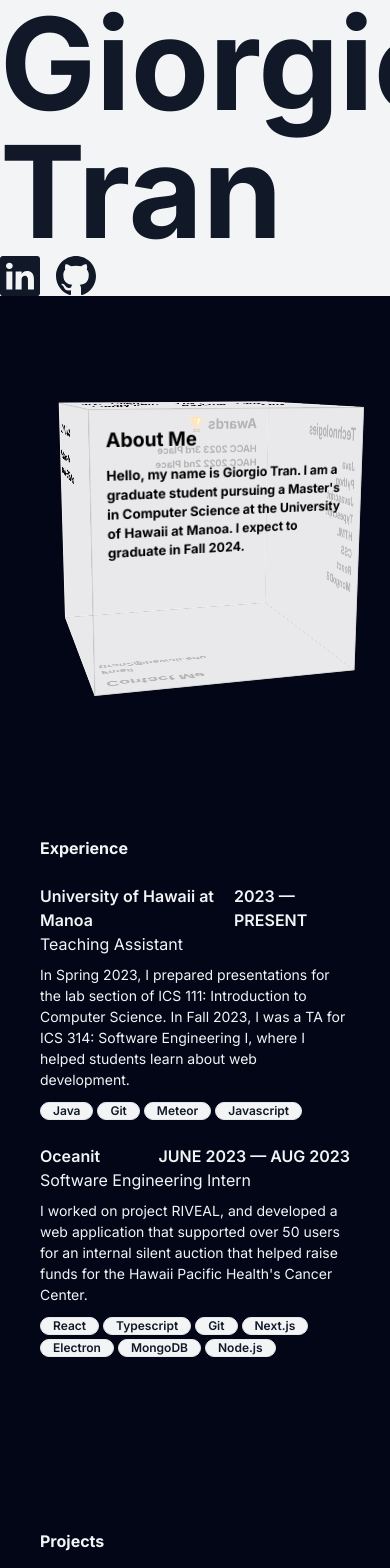
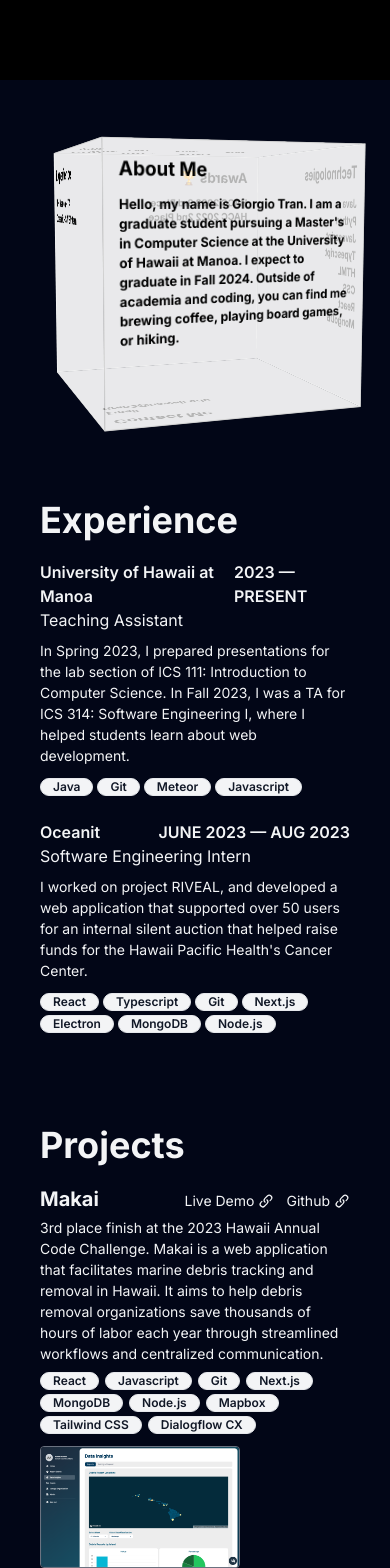
Before and after one commit to giorgio-tran/real-portfolio, a Next.js app in the folder portfolio/: page / in a window 390 px wide. Shown: the top 1568 px of the page. Built offline with nearby package versions, Linux system fonts and the light colour scheme.

Commit message:
Update projects and mobile responsiveness

```diff
--- a/portfolio/src/app/components/Project.jsx
+++ b/portfolio/src/app/components/Project.jsx
@@ -0,0 +1,56 @@
+import Link from "next/link";
+import Pill from "./Pill";
+import Image from "next/image";
+
+const Project = ({ project }) => {
+  return (
+    <div className="w-full">
+      <div className="flex md:w-3/4 md:pr-4 justify-between items-baseline">
+        <div className="font-bold text-xl">{project.name}</div>
+        <div className="text-sm flex gap-3">
+          {project.links &&
+            project.links.map((link, index) => (
+              <Link
+                href={link.url}
+                key={index}
+                className="flex gap-1 items-center hover:text-blue-400"
+              >
+                {link.name}{" "}
+                <svg
+                  xmlns="http://www.w3.org/2000/svg"
+                  viewBox="0 0 20 20"
+                  fill="currentColor"
+                  className="w-4 h-4"
+                >
+                  <path d="M12.232 4.232a2.5 2.5 0 0 1 3.536 3.536l-1.225 1.224a.75.75 0 0 0 1.061 1.06l1.224-1.224a4 4 0 0 0-5.656-5.656l-3 3a4 4 0 0 0 .225 5.865.75.75 0 0 0 .977-1.138 2.5 2.5 0 0 1-.142-3.667l3-3Z" />
+                  <path d="M11.603 7.963a.75.75 0 0 0-.977 1.138 2.5 2.5 0 0 1 .142 3.667l-3 3a2.5 2.5 0 0 1-3.536-3.536l1.225-1.224a.75.75 0 0 0-1.061-1.06l-1.224 1.224a4 4 0 1 0 5.656 5.656l3-3a4 4 0 0 0-.225-5.865Z" />
+                </svg>
+              </Link>
+            ))}
+        </div>
+      </div>
+      <div className="flex flex-col gap-2 lg:gap-3 md:flex-row">
+        <div className="md:w-3/4">
+          <div className="text-sm py-1 leading-normal">
+            {project.description}
+          </div>
+          <div className="flex flex-wrap gap-x-1.5 gap-y-1 py-1 lg:py-2">
+            {project.technologies.map((tech, index) => (
+              <Pill key={index}>{tech}</Pill>
+            ))}
+          </div>
+        </div>
+        <div className="lg:w-1/4">
+          <Image
+            src={project.image}
+            width={200}
+            height={200}
+            className="border-gray-500 border rounded"
+          />
+        </div>
+      </div>
+    </div>
+  );
+};
+
+export default Project;
--- a/portfolio/src/app/data/projects.js
+++ b/portfolio/src/app/data/projects.js
@@ -45,7 +45,7 @@ export const projects = [
     name: "DOELT",
     image: "/projects/doelt.png",
     description:
-      "2nd place finish at the 2022 Hawaii Annual Code Challenge. The Department of Education Legislative Tracker (DOELT) is a web application that helps the DOE track and manage legislation. I gathered user needs and architected the user experience. Additionally, I implemented a scraper that scrapes several pages in the Hawaii State Legislature website for bills and their related information, and further assisted with frontend and backend development.",
+      "2nd place finish at the 2022 Hawaii Annual Code Challenge. The Department of Education Legislative Tracker (DOELT) is a web application that helps the DOE track and manage legislation. A scraper was built to obtain up to date and accurate information about ongoing legislation, and a user friendly interface was developed for the DOE to stay up to date with the latest legislation.",
     technologies: [
       "React",
       "Javascript",
--- a/portfolio/src/app/page.js
+++ b/portfolio/src/app/page.js
@@ -4,14 +4,13 @@ import { useState } from "react";
 import { experience } from "./data/experience";
 import { projects } from "./data/projects";
 import Experience from "./components/Experience";
-import Image from "next/image";
-import Pill from "./components/Pill";
+import Project from "./components/Project";
 
 export default function Home() {
   const [isMouseDown, setIsMouseDown] = useState(false);
   const [rotateCube, setRotateCube] = useState({
-    x: -10,
-    y: 15,
+    x: -5,
+    y: 19,
   });
 
   return (
@@ -28,12 +27,12 @@ export default function Home() {
         }
       }}
       onMouseUp={() => {
-        console.log("unclicked");
+        // console.log("unclicked");
         setIsMouseDown(false);
       }}
       onTouchMove={(e) => {
-        console.log("touch move");
-        console.log(e.touches[0]);
+        // console.log("touch move");
+        // console.log(e.touches[0]);
         if (isMouseDown) {
           setRotateCube({
             x: rotateCube.x + -e.movementY,
@@ -45,16 +44,16 @@ export default function Home() {
         setIsMouseDown(false);
       }}
     >
-      <div className="overflow-hidden lg:min-h-screen lg:w-1/2 lg:fixed flex flex-col justify-between bg-gray-100 text-gray-900 lg:py-20 lg:pl-20">
-        <div className="text-9xl font-bold">
+      <div className="overflow-hidden lg:min-h-screen lg:w-1/2 lg:fixed flex lg:flex-col justify-between lg:bg-gray-100 lg:text-gray-900 px-10 py-5 lg:py-20 lg:pl-20">
+        <div className="text-4xl lg:text-9xl font-bold flex gap-1 lg:gap-0 lg:flex-col">
           <div>Giorgio</div>
           <div>Tran</div>
         </div>
-        <div className="flex gap-4">
+        <div className="flex gap-3 lg:gap-4 items-center">
           <svg
             xmlns="http://www.w3.org/2000/svg"
             fill="currentColor"
-            className="h-10 w-10"
+            className="h-7 w-7 lg:h-10 lg:w-10"
             viewBox="0 0 16 16"
           >
             <path d="M0 1.146C0 .513.526 0 1.175 0h13.65C15.474 0 16 .513 16 1.146v13.708c0 .633-.526 1.146-1.175 1.146H1.175C.526 16 0 15.487 0 14.854V1.146zm4.943 12.248V6.169H2.542v7.225h2.401m-1.2-8.212c.837 0 1.358-.554 1.358-1.248-.015-.709-.52-1.248-1.342-1.248-.822 0-1.359.54-1.359 1.248 0 .694.521 1.248 1.327 1.248h.016zm4.908 8.212V9.359c0-.216.016-.432.08-.586.173-.431.568-.878 1.232-.878.869 0 1.216.662 1.216 1.634v3.865h2.401V9.25c0-2.22-1.184-3.252-2.764-3.252-1.274 0-1.845.7-2.165 1.193v.025h-.016a5.54 5.54 0 0 1 .016-.025V6.169h-2.4c.03.678 0 7.225 0 7.225h2.4" />
@@ -62,7 +61,7 @@ export default function Home() {
           <svg
             xmlns="http://www.w3.org/2000/svg"
             fill="currentColor"
-            className="h-10 w-10"
+            className="h-7 w-7 lg:h-10 lg:w-10"
             viewBox="0 0 16 16"
           >
             <path d="M8 0C3.58 0 0 3.58 0 8c0 3.54 2.29 6.53 5.47 7.59.4.07.55-.17.55-.38 0-.19-.01-.82-.01-1.49-2.01.37-2.53-.49-2.69-.94-.09-.23-.48-.94-.82-1.13-.28-.15-.68-.52-.01-.53.63-.01 1.08.58 1.23.82.72 1.21 1.87.87 2.33.66.07-.52.28-.87.51-1.07-1.78-.2-3.64-.89-3.64-3.95 0-.87.31-1.59.82-2.15-.08-.2-.36-1.02.08-2.12 0 0 .67-.21 2.2.82.64-.18 1.32-.27 2-.27.68 0 1.36.09 2 .27 1.53-1.04 2.2-.82 2.2-.82.44 1.1.16 1.92.08 2.12.51.56.82 1.27.82 2.15 0 3.07-1.87 3.75-3.65 3.95.29.25.54.73.54 1.48 0 1.07-.01 1.93-.01 2.2 0 .21.15.46.55.38A8.012 8.012 0 0 0 16 8c0-4.42-3.58-8-8-8" />
@@ -71,7 +70,7 @@ export default function Home() {
       </div>
 
       <div className="lg:w-1/2 lg:self-end px-10 bg-slate-950 text-gray-100">
-        <div className="flex justify-center items-center my-20">
+        <div className="flex justify-center items-center my-10 lg:my-20">
           <div
             className={`scene ${isMouseDown ? "" : `cursor-grab`}`}
             onMouseDown={() => {
@@ -95,7 +94,7 @@ export default function Home() {
                   <p>
                     Hello, my name is Giorgio Tran. I am a graduate student
                     pursuing a Master's in Computer Science at the University of
-                    Hawaii at Manoa. I expect to graduate in Fall 2024.
+                    Hawaii at Manoa. I expect to graduate in Fall 2024. Outside of academia and coding, you can find me brewing coffee, playing board games, or hiking.
                   </p>
                 </div>
               </div>
@@ -134,13 +133,9 @@ export default function Home() {
               </div>
               <div className="cube__face cube__face--top">
                 <div className="w-full h-full text-sm p-4">
-                  <h1 className="text-xl pb-3">Inspiration</h1>
+                  <h1 className="text-xl pb-3">Coffee I&apos;m Currently Drinking...</h1>
                   <p>
-                    When I went to Seattle for the first time, I was amazed by
-                    the glass artwork at the Chihuly Garden and Glass exhibit.
-                    The Persian Ceiling was my favorite piece and that
-                    experience heavily influenced the design of my portfolio. If
-                    you haven't been there, I highly recommend it!
+                    Black and White - Agualinda Natural Chiroso
                   </p>
                 </div>
               </div>
@@ -160,7 +155,7 @@ export default function Home() {
           </div>
         </div>
         <div className="">
-          <h1 className="lg:text-7xl font-bold w-full mt-40 mb-3">
+          <h1 className="text-4xl lg:text-7xl font-bold w-full mt-20 lg:mt-40 mb-2 lg:mb-3">
             Experience
           </h1>
           <div className="py-3 flex flex-col gap-6">
@@ -170,55 +165,10 @@ export default function Home() {
           </div>
         </div>
         <div className="pb-40">
-          <h1 className="lg:text-7xl font-bold w-full mt-40 mb-3">Projects</h1>
-          <div className="flex flex-col gap-6">
+          <h1 className="text-4xl lg:text-7xl font-bold w-full mt-20 lg:mt-40 mb-5 lg:mb-3">Projects</h1>
+          <div className="flex flex-col gap-8 lg:gap-6">
             {projects.map((project, index) => (
-              <div className="w-full" key={index}>
-                <div className="flex md:w-3/4 md:pr-4 justify-between items-baseline">
-                  <div className="font-bold text-xl">{project.name}</div>
-                  <div className="text-sm flex gap-3">
-                    {project.links &&
-                      project.links.map((link, index) => (
-                        <Link
-                          href={link.url}
-                          key={index}
-                          className="flex gap-1 items-center hover:text-blue-400"
-                        >
-                          {link.name}{" "}
-                          <svg
-                            xmlns="http://www.w3.org/2000/svg"
-                            viewBox="0 0 20 20"
-                            fill="currentColor"
-                            className="w-4 h-4"
-                          >
-                            <path d="M12.232 4.232a2.5 2.5 0 0 1 3.536 3.536l-1.225 1.224a.75.75 0 0 0 1.061 1.06l1.224-1.224a4 4 0 0 0-5.656-5.656l-3 3a4 4 0 0 0 .225 5.865.75.75 0 0 0 .977-1.138 2.5 2.5 0 0 1-.142-3.667l3-3Z" />
-                            <path d="M11.603 7.963a.75.75 0 0 0-.977 1.138 2.5 2.5 0 0 1 .142 3.667l-3 3a2.5 2.5 0 0 1-3.536-3.536l1.225-1.224a.75.75 0 0 0-1.061-1.06l-1.224 1.224a4 4 0 1 0 5.656 5.656l3-3a4 4 0 0 0-.225-5.865Z" />
-                          </svg>
-                        </Link>
-                      ))}
-                  </div>
-                </div>
-                <div className="flex flex-col gap-3 md:flex-row">
-                  <div className="md:w-3/4">
-                    <div className="text-sm py-1 leading-normal">
-                      {project.description}
-                    </div>
-                    <div className="flex flex-wrap gap-x-1.5 gap-y-1 py-2">
-                      {project.technologies.map((tech, index) => (
-                        <Pill key={index}>{tech}</Pill>
-                      ))}
-                    </div>
-                  </div>
-                  <div className="lg:w-1/4">
-                    <Image
-                      src={project.image}
-                      width={200}
-                      height={200}
-                      className="border-gray-500 border rounded"
-                    />
-                  </div>
-                </div>
-              </div>
+              <Project project={project} key={index} />
             ))}
           </div>
         </div>
```
